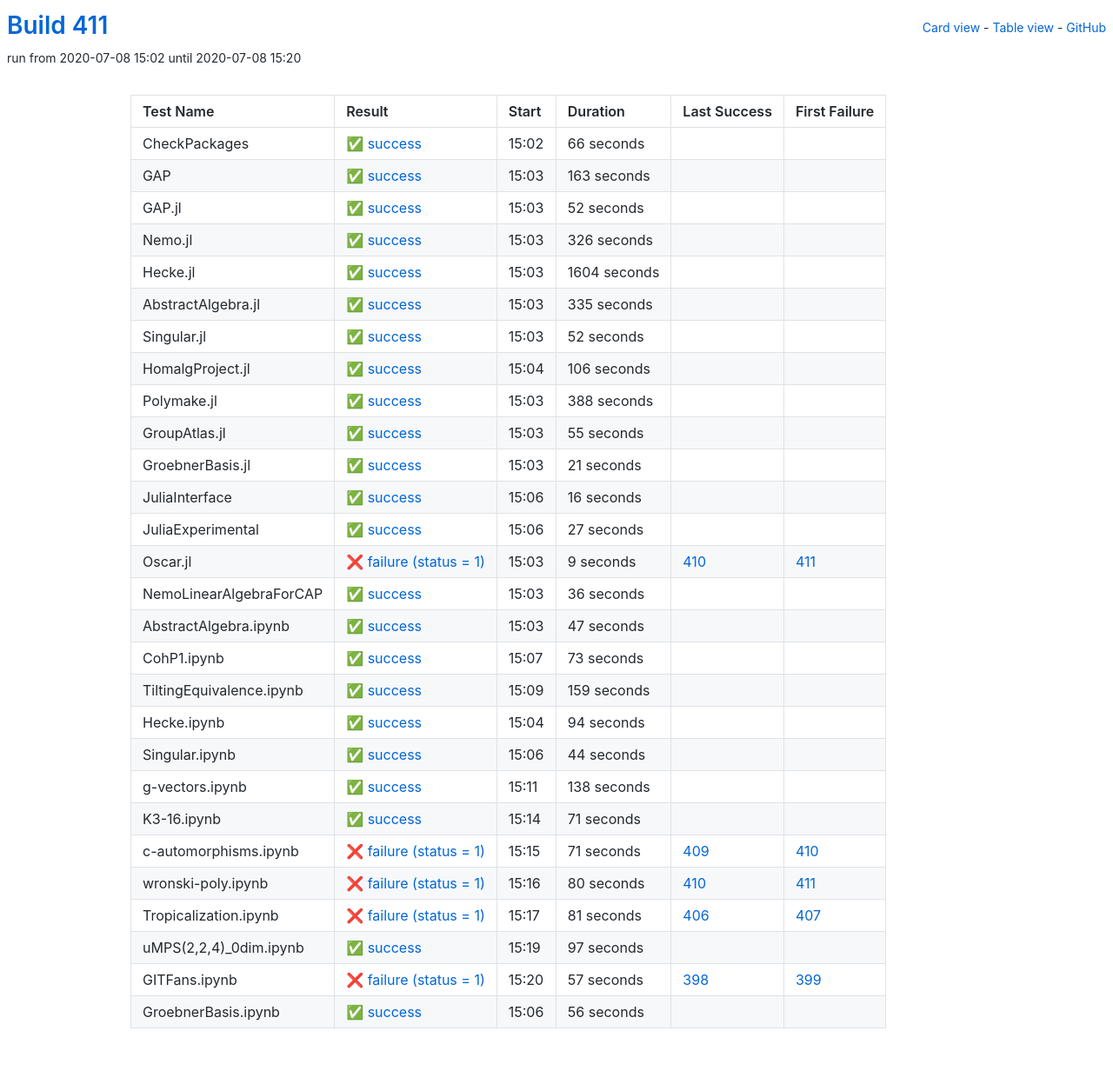
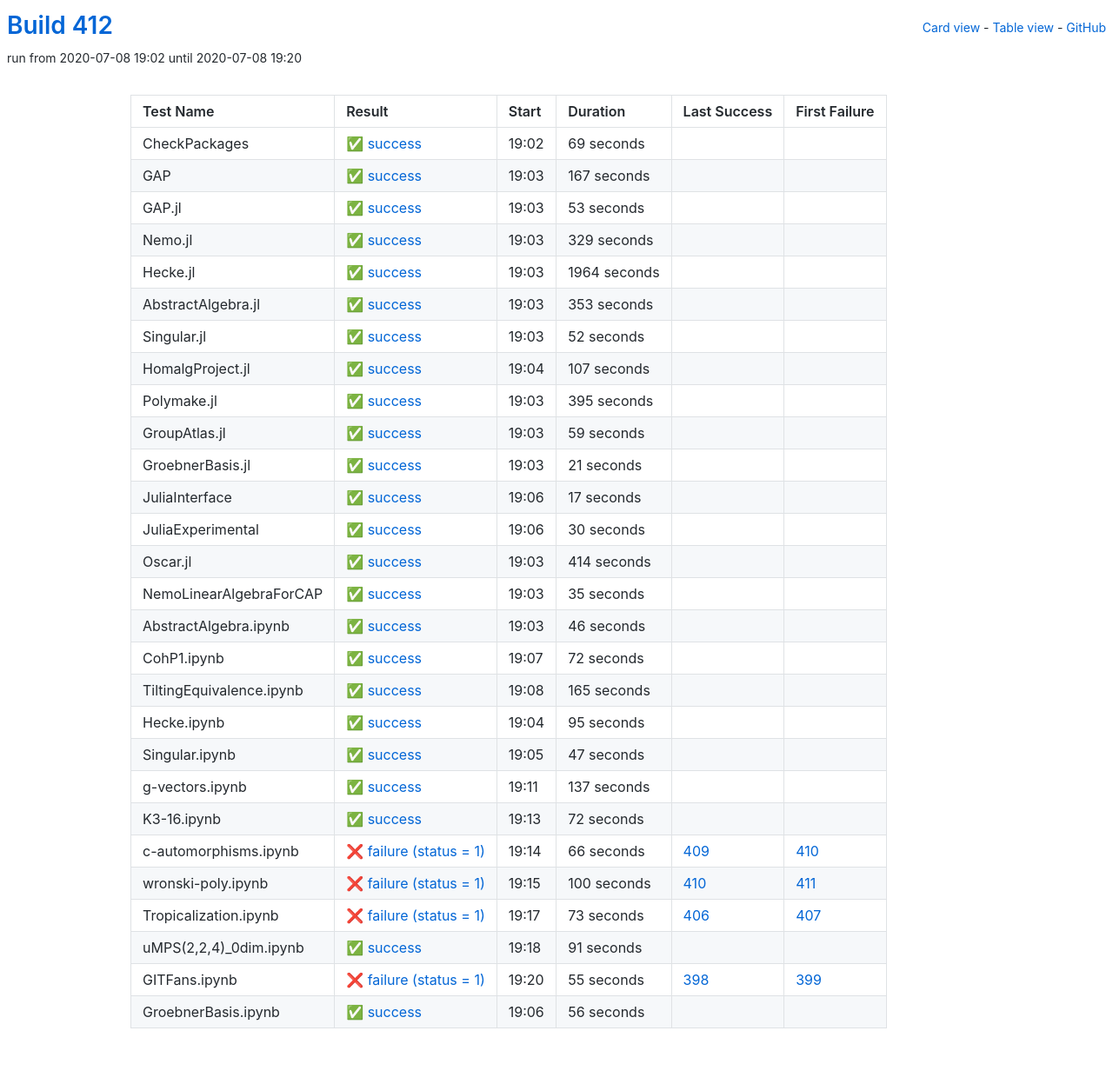
Before and after one commit to oscar-system/oscar-ci-status-stable, a Jekyll site: the page built from table.html, in a window 1280 px wide. Shown: the whole page at 87% size. Built offline with Jekyll 4.4.1, drawn with Linux system fonts in a browser that asks for light colours.

Commit message:
Build #412

```diff
--- a/_data/ci.yml
+++ b/_data/ci.yml
@@ -1,6 +1,6 @@
 ---
-build: 411
-build_url: https://oscarci.mathematik.uni-kl.de/job/oscar-stable/411/
+build: 412
+build_url: https://oscarci.mathematik.uni-kl.de/job/oscar-stable/412/
 job: oscar-stable
 organization: oscar-system
 repo: oscar-ci-status-stable
@@ -8,80 +8,80 @@ repourl: https://github.com/oscar-system/oscar-ci-status-stable
 tests:
 - name: CheckPackages
   id: checkpackages
-  log: https://oscarci.mathematik.uni-kl.de/job/oscar-stable/411/artifact/logs/build-411/CheckPackages.log
-  start: 2020-07-08 15:02
+  log: https://oscarci.mathematik.uni-kl.de/job/oscar-stable/412/artifact/logs/build-412/CheckPackages.log
+  start: 2020-07-08 19:02
   success: true
   exitcode: 0
   status: success
-  duration: 66
+  duration: 69
   last_success: false
   last_success_url:
   first_failure: false
   first_failure_url:
 - name: GAP
   id: gap
-  log: https://oscarci.mathematik.uni-kl.de/job/oscar-stable/411/artifact/logs/build-411/GAP.log
-  start: 2020-07-08 15:03
+  log: https://oscarci.mathematik.uni-kl.de/job/oscar-stable/412/artifact/logs/build-412/GAP.log
+  start: 2020-07-08 19:03
   success: true
   exitcode: 0
   status: success
-  duration: 163
+  duration: 167
   last_success: false
   last_success_url:
   first_failure: false
   first_failure_url:
 - name: GAP.jl
   id: gap-jl
-  log: https://oscarci.mathematik.uni-kl.de/job/oscar-stable/411/artifact/logs/build-411/GAP.jl.log
-  start: 2020-07-08 15:03
+  log: https://oscarci.mathematik.uni-kl.de/job/oscar-stable/412/artifact/logs/build-412/GAP.jl.log
+  start: 2020-07-08 19:03
   success: true
   exitcode: 0
   status: success
-  duration: 52
+  duration: 53
   last_success: false
   last_success_url:
   first_failure: false
   first_failure_url:
 - name: Nemo.jl
   id: nemo-jl
-  log: https://oscarci.mathematik.uni-kl.de/job/oscar-stable/411/artifact/logs/build-411/Nemo.jl.log
-  start: 2020-07-08 15:03
+  log: https://oscarci.mathematik.uni-kl.de/job/oscar-stable/412/artifact/logs/build-412/Nemo.jl.log
+  start: 2020-07-08 19:03
   success: true
   exitcode: 0
   status: success
-  duration: 326
+  duration: 329
   last_success: false
   last_success_url:
   first_failure: false
   first_failure_url:
 - name: Hecke.jl
   id: hecke-jl
-  log: https://oscarci.mathematik.uni-kl.de/job/oscar-stable/411/artifact/logs/build-411/Hecke.jl.log
-  start: 2020-07-08 15:03
+  log: https://oscarci.mathematik.uni-kl.de/job/oscar-stable/412/artifact/logs/build-412/Hecke.jl.log
+  start: 2020-07-08 19:03
   success: true
   exitcode: 0
   status: success
-  duration: 1604
+  duration: 1964
   last_success: false
   last_success_url:
   first_failure: false
   first_failure_url:
 - name: AbstractAlgebra.jl
   id: abstractalgebra-jl
-  log: https://oscarci.mathematik.uni-kl.de/job/oscar-stable/411/artifact/logs/build-411/AbstractAlgebra.jl.log
-  start: 2020-07-08 15:03
+  log: https://oscarci.mathematik.uni-kl.de/job/oscar-stable/412/artifact/logs/build-412/AbstractAlgebra.jl.log
+  start: 2020-07-08 19:03
   success: true
   exitcode: 0
   status: success
-  duration: 335
+  duration: 353
   last_success: false
   last_success_url:
   first_failure: false
   first_failure_url:
 - name: Singular.jl
   id: singular-jl
-  log: https://oscarci.mathematik.uni-kl.de/job/oscar-stable/411/artifact/logs/build-411/Singular.jl.log
-  start: 2020-07-08 15:03
+  log: https://oscarci.mathematik.uni-kl.de/job/oscar-stable/412/artifact/logs/build-412/Singular.jl.log
+  start: 2020-07-08 19:03
   success: true
   exitcode: 0
   status: success
@@ -92,44 +92,44 @@ tests:
   first_failure_url:
 - name: HomalgProject.jl
   id: homalgproject-jl
-  log: https://oscarci.mathematik.uni-kl.de/job/oscar-stable/411/artifact/logs/build-411/HomalgProject.jl.log
-  start: 2020-07-08 15:04
+  log: https://oscarci.mathematik.uni-kl.de/job/oscar-stable/412/artifact/logs/build-412/HomalgProject.jl.log
+  start: 2020-07-08 19:04
   success: true
   exitcode: 0
   status: success
-  duration: 106
+  duration: 107
   last_success: false
   last_success_url:
   first_failure: false
   first_failure_url:
 - name: Polymake.jl
   id: polymake-jl
-  log: https://oscarci.mathematik.uni-kl.de/job/oscar-stable/411/artifact/logs/build-411/Polymake.jl.log
-  start: 2020-07-08 15:03
+  log: https://oscarci.mathematik.uni-kl.de/job/oscar-stable/412/artifact/logs/build-412/Polymake.jl.log
+  start: 2020-07-08 19:03
   success: true
   exitcode: 0
   status: success
-  duration: 388
+  duration: 395
   last_success: false
   last_success_url:
   first_failure: false
   first_failure_url:
 - name: GroupAtlas.jl
   id: groupatlas-jl
-  log: https://oscarci.mathematik.uni-kl.de/job/oscar-stable/411/artifact/logs/build-411/GroupAtlas.jl.log
-  start: 2020-07-08 15:03
+  log: https://oscarci.mathematik.uni-kl.de/job/oscar-stable/412/artifact/logs/build-412/GroupAtlas.jl.log
+  start: 2020-07-08 19:03
   success: true
   exitcode: 0
   status: success
-  duration: 55
+  duration: 59
   last_success: false
   last_success_url:
   first_failure: false
   first_failure_url:
 - name: GroebnerBasis.jl
   id: groebnerbasis-jl
-  log: https://oscarci.mathematik.uni-kl.de/job/oscar-stable/411/artifact/logs/build-411/GroebnerBasis.jl.log
-  start: 2020-07-08 15:03
+  log: https://oscarci.mathematik.uni-kl.de/job/oscar-stable/412/artifact/logs/build-412/GroebnerBasis.jl.log
+  start: 2020-07-08 19:03
   success: true
   exitcode: 0
   status: success
@@ -140,56 +140,104 @@ tests:
   first_failure_url:
 - name: JuliaInterface
   id: juliainterface
-  log: https://oscarci.mathematik.uni-kl.de/job/oscar-stable/411/artifact/logs/build-411/JuliaInterface.log
-  start: 2020-07-08 15:06
+  log: https://oscarci.mathematik.uni-kl.de/job/oscar-stable/412/artifact/logs/build-412/JuliaInterface.log
+  start: 2020-07-08 19:06
   success: true
   exitcode: 0
   status: success
-  duration: 16
+  duration: 17
   last_success: false
   last_success_url:
   first_failure: false
   first_failure_url:
 - name: JuliaExperimental
   id: juliaexperimental
-  log: https://oscarci.mathematik.uni-kl.de/job/oscar-stable/411/artifact/logs/build-411/JuliaExperimental.log
-  start: 2020-07-08 15:06
+  log: https://oscarci.mathematik.uni-kl.de/job/oscar-stable/412/artifact/logs/build-412/JuliaExperimental.log
+  start: 2020-07-08 19:06
   success: true
   exitcode: 0
   status: success
-  duration: 27
+  duration: 30
   last_success: false
   last_success_url:
   first_failure: false
   first_failure_url:
 - name: Oscar.jl
   id: oscar-jl
-  log: https://oscarci.mathematik.uni-kl.de/job/oscar-stable/411/artifact/logs/build-411/Oscar.jl.log
-  start: 2020-07-08 15:03
-  success: false
-  exitcode: 1
-  status: failure
-  duration: 9
-  last_success: 410
-  last_success_url: https://oscarci.mathematik.uni-kl.de/job/oscar-stable/410/
-  first_failure: 411
-  first_failure_url: https://oscarci.mathematik.uni-kl.de/job/oscar-stable/411/
-- name: NemoLinearAlgebraForCAP
-  id: nemolinearalgebraforcap
-  log: https://oscarci.mathematik.uni-kl.de/job/oscar-stable/411/artifact/logs/build-411/NemoLinearAlgebraForCAP.log
-  start: 2020-07-08 15:03
+  log: https://oscarci.mathematik.uni-kl.de/job/oscar-stable/412/artifact/logs/build-412/Oscar.jl.log
+  start: 2020-07-08 19:03
   success: true
   exitcode: 0
   status: success
-  duration: 36
+  duration: 414
+  last_success: false
+  last_success_url:
+  first_failure: false
+  first_failure_url:
+- name: NemoLinearAlgebraForCAP
+  id: nemolinearalgebraforcap
+  log: https://oscarci.mathematik.uni-kl.de/job/oscar-stable/412/artifact/logs/build-412/NemoLinearAlgebraForCAP.log
+  start: 2020-07-08 19:03
+  success: true
+  exitcode: 0
+  status: success
+  duration: 35
   last_success: false
   last_success_url:
   first_failure: false
   first_failure_url:
 - name: AbstractAlgebra.ipynb
   id: abstractalgebra-ipynb
-  log: https://oscarci.mathematik.uni-kl.de/job/oscar-stable/411/artifact/logs/build-411/AbstractAlgebra.ipynb.log
-  start: 2020-07-08 15:03
+  log: https://oscarci.mathematik.uni-kl.de/job/oscar-stable/412/artifact/logs/build-412/AbstractAlgebra.ipynb.log
+  start: 2020-07-08 19:03
+  success: true
+  exitcode: 0
+  status: success
+  duration: 46
+  last_success: false
+  last_success_url:
+  first_failure: false
+  first_failure_url:
+- name: CohP1.ipynb
+  id: cohp1-ipynb
+  log: https://oscarci.mathematik.uni-kl.de/job/oscar-stable/412/artifact/logs/build-412/CohP1.ipynb.log
+  start: 2020-07-08 19:07
+  success: true
+  exitcode: 0
+  status: success
+  duration: 72
+  last_success: false
+  last_success_url:
+  first_failure: false
+  first_failure_url:
+- name: TiltingEquivalence.ipynb
+  id: tiltingequivalence-ipynb
+  log: https://oscarci.mathematik.uni-kl.de/job/oscar-stable/412/artifact/logs/build-412/TiltingEquivalence.ipynb.log
+  start: 2020-07-08 19:08
+  success: true
+  exitcode: 0
+  status: success
+  duration: 165
+  last_success: false
+  last_success_url:
+  first_failure: false
+  first_failure_url:
+- name: Hecke.ipynb
+  id: hecke-ipynb
+  log: https://oscarci.mathematik.uni-kl.de/job/oscar-stable/412/artifact/logs/build-412/Hecke.ipynb.log
+  start: 2020-07-08 19:04
+  success: true
+  exitcode: 0
+  status: success
+  duration: 95
+  last_success: false
+  last_success_url:
+  first_failure: false
+  first_failure_url:
+- name: Singular.ipynb
+  id: singular-ipynb
+  log: https://oscarci.mathematik.uni-kl.de/job/oscar-stable/412/artifact/logs/build-412/Singular.ipynb.log
+  start: 2020-07-08 19:05
   success: true
   exitcode: 0
   status: success
@@ -198,142 +246,94 @@ tests:
   last_success_url:
   first_failure: false
   first_failure_url:
-- name: CohP1.ipynb
-  id: cohp1-ipynb
-  log: https://oscarci.mathematik.uni-kl.de/job/oscar-stable/411/artifact/logs/build-411/CohP1.ipynb.log
-  start: 2020-07-08 15:07
+- name: g-vectors.ipynb
+  id: g-vectors-ipynb
+  log: https://oscarci.mathematik.uni-kl.de/job/oscar-stable/412/artifact/logs/build-412/g-vectors.ipynb.log
+  start: 2020-07-08 19:11
   success: true
   exitcode: 0
   status: success
-  duration: 73
-  last_success: false
-  last_success_url:
-  first_failure: false
-  first_failure_url:
-- name: TiltingEquivalence.ipynb
-  id: tiltingequivalence-ipynb
-  log: https://oscarci.mathematik.uni-kl.de/job/oscar-stable/411/artifact/logs/build-411/TiltingEquivalence.ipynb.log
-  start: 2020-07-08 15:09
-  success: true
-  exitcode: 0
-  status: success
-  duration: 159
-  last_success: false
-  last_success_url:
-  first_failure: false
-  first_failure_url:
-- name: Hecke.ipynb
-  id: hecke-ipynb
-  log: https://oscarci.mathematik.uni-kl.de/job/oscar-stable/411/artifact/logs/build-411/Hecke.ipynb.log
-  start: 2020-07-08 15:04
-  success: true
-  exitcode: 0
-  status: success
-  duration: 94
-  last_success: false
-  last_success_url:
-  first_failure: false
-  first_failure_url:
-- name: Singular.ipynb
-  id: singular-ipynb
-  log: https://oscarci.mathematik.uni-kl.de/job/oscar-stable/411/artifact/logs/build-411/Singular.ipynb.log
-  start: 2020-07-08 15:06
-  success: true
-  exitcode: 0
-  status: success
-  duration: 44
-  last_success: false
-  last_success_url:
-  first_failure: false
-  first_failure_url:
-- name: g-vectors.ipynb
-  id: g-vectors-ipynb
-  log: https://oscarci.mathematik.uni-kl.de/job/oscar-stable/411/artifact/logs/build-411/g-vectors.ipynb.log
-  start: 2020-07-08 15:11
-  success: true
-  exitcode: 0
-  status: success
-  duration: 138
+  duration: 137
   last_success: false
   last_success_url:
   first_failure: false
   first_failure_url:
 - name: K3-16.ipynb
   id: k3-16-ipynb
-  log: https://oscarci.mathematik.uni-kl.de/job/oscar-stable/411/artifact/logs/build-411/K3-16.ipynb.log
-  start: 2020-07-08 15:14
+  log: https://oscarci.mathematik.uni-kl.de/job/oscar-stable/412/artifact/logs/build-412/K3-16.ipynb.log
+  start: 2020-07-08 19:13
   success: true
   exitcode: 0
   status: success
-  duration: 71
+  duration: 72
   last_success: false
   last_success_url:
   first_failure: false
   first_failure_url:
 - name: c-automorphisms.ipynb
   id: c-automorphisms-ipynb
-  log: https://oscarci.mathematik.uni-kl.de/job/oscar-stable/411/artifact/logs/build-411/c-automorphisms.ipynb.log
-  start: 2020-07-08 15:15
+  log: https://oscarci.mathematik.uni-kl.de/job/oscar-stable/412/artifact/logs/build-412/c-automorphisms.ipynb.log
+  start: 2020-07-08 19:14
   success: false
   exitcode: 1
   status: failure
-  duration: 71
+  duration: 66
   last_success: 409
   last_success_url: https://oscarci.mathematik.uni-kl.de/job/oscar-stable/409/
   first_failure: 410
   first_failure_url: https://oscarci.mathematik.uni-kl.de/job/oscar-stable/410/
 - name: wronski-poly.ipynb
   id: wronski-poly-ipynb
-  log: https://oscarci.mathematik.uni-kl.de/job/oscar-stable/411/artifact/logs/build-411/wronski-poly.ipynb.log
-  start: 2020-07-08 15:16
+  log: https://oscarci.mathematik.uni-kl.de/job/oscar-stable/412/artifact/logs/build-412/wronski-poly.ipynb.log
+  start: 2020-07-08 19:15
   success: false
   exitcode: 1
   status: failure
-  duration: 80
+  duration: 100
   last_success: 410
   last_success_url: https://oscarci.mathematik.uni-kl.de/job/oscar-stable/410/
   first_failure: 411
   first_failure_url: https://oscarci.mathematik.uni-kl.de/job/oscar-stable/411/
 - name: Tropicalization.ipynb
   id: tropicalization-ipynb
-  log: https://oscarci.mathematik.uni-kl.de/job/oscar-stable/411/artifact/logs/build-411/Tropicalization.ipynb.log
-  start: 2020-07-08 15:17
+  log: https://oscarci.mathematik.uni-kl.de/job/oscar-stable/412/artifact/logs/build-412/Tropicalization.ipynb.log
+  start: 2020-07-08 19:17
   success: false
   exitcode: 1
   status: failure
-  duration: 81
+  duration: 73
   last_success: 406
   last_success_url: https://oscarci.mathematik.uni-kl.de/job/oscar-stable/406/
   first_failure: 407
   first_failure_url: https://oscarci.mathematik.uni-kl.de/job/oscar-stable/407/
 - name: uMPS(2,2,4)_0dim.ipynb
   id: umps-2-2-4-0dim-ipynb
-  log: https://oscarci.mathematik.uni-kl.de/job/oscar-stable/411/artifact/logs/build-411/uMPS-2-2-4-_0dim.ipynb.log
-  start: 2020-07-08 15:19
+  log: https://oscarci.mathematik.uni-kl.de/job/oscar-stable/412/artifact/logs/build-412/uMPS-2-2-4-_0dim.ipynb.log
+  start: 2020-07-08 19:18
   success: true
   exitcode: 0
   status: success
-  duration: 97
+  duration: 91
   last_success: false
   last_success_url:
   first_failure: false
   first_failure_url:
 - name: GITFans.ipynb
   id: gitfans-ipynb
-  log: https://oscarci.mathematik.uni-kl.de/job/oscar-stable/411/artifact/logs/build-411/GITFans.ipynb.log
-  start: 2020-07-08 15:20
+  log: https://oscarci.mathematik.uni-kl.de/job/oscar-stable/412/artifact/logs/build-412/GITFans.ipynb.log
+  start: 2020-07-08 19:20
   success: false
   exitcode: 1
   status: failure
-  duration: 57
+  duration: 55
   last_success: 398
   last_success_url: https://oscarci.mathematik.uni-kl.de/job/oscar-stable/398/
   first_failure: 399
   first_failure_url: https://oscarci.mathematik.uni-kl.de/job/oscar-stable/399/
 - name: GroebnerBasis.ipynb
   id: groebnerbasis-ipynb
-  log: https://oscarci.mathematik.uni-kl.de/job/oscar-stable/411/artifact/logs/build-411/GroebnerBasis.ipynb.log
-  start: 2020-07-08 15:06
+  log: https://oscarci.mathematik.uni-kl.de/job/oscar-stable/412/artifact/logs/build-412/GroebnerBasis.ipynb.log
+  start: 2020-07-08 19:06
   success: true
   exitcode: 0
   status: success
```
Also changed, not shown: README.md.
